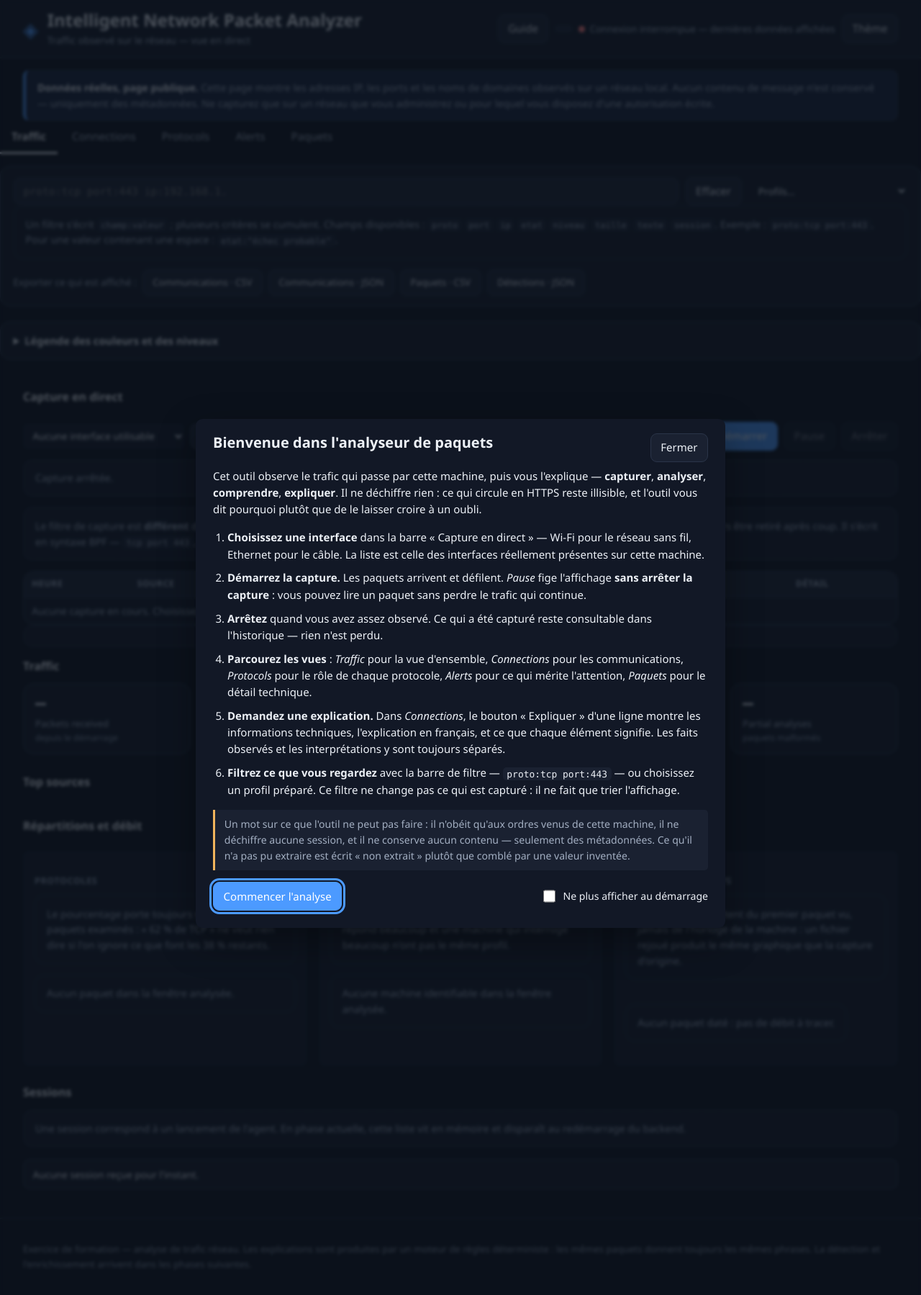
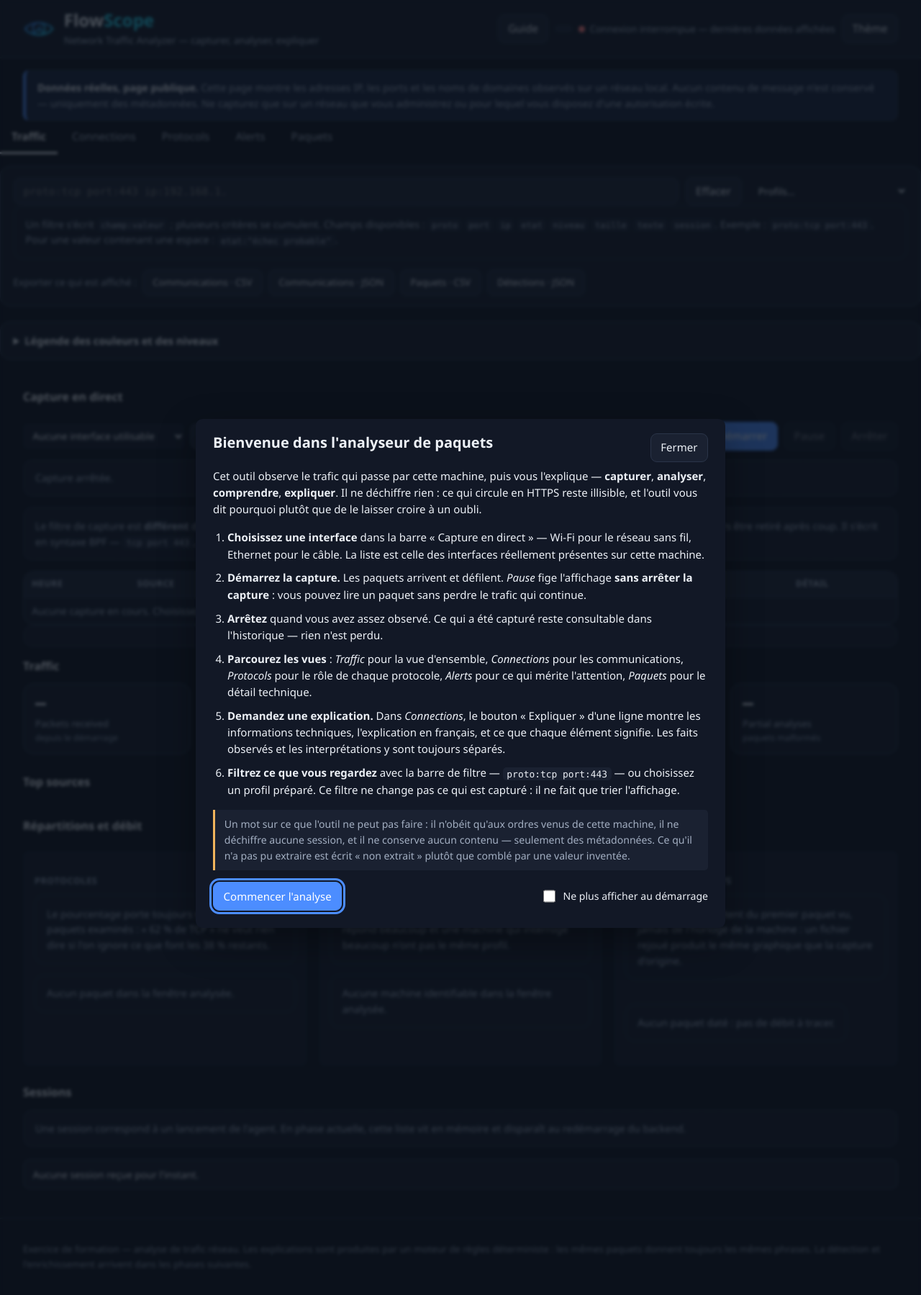
Before and after one commit to laviOGOU/network-analyzer, a FastAPI app: template web/templates/index.html in a window 1280 px wide. Shown: the top 1799 px of the page at 72% size. Run offline with FastAPI, Linux system fonts and the light colour scheme; the template is opened without the code that fills it, so the values that code supplies are empty.

Commit message:
feat(web): identite FlowScope - logo SVG, nom du site, theme bleu electrique et cyan
LE LOGO EST REPRODUIT EN SVG plutot que d'inserer l'image fournie. L'image est un bitmap avec
un fond blanc diffus : sur un theme sombre, ce fond jurerait. Un SVG suit le theme, reste net a
toute taille, pese un kilo-octet, et sert aussi de favicon.

LE THEME PASSE AU BLEU ELECTRIQUE ET AU CYAN, avec DEUX accents et non un seul, parce qu'ils
ne servent pas a la meme chose :
 - --accent porte le TEXTE et les commandes ;
 - --accent-2 souligne sans jamais ecrire.

LA MESURE A DECIDE DES VALEURS, PAS LE GOUT. Contrastes calcules selon WCAG :
 - theme sombre : #4C8DFF sur les trois surfaces (fond, surface, surface-2) -> 4,5:1 minimum,
   la ou se trouvent les boutons. La teinte reste le bleu electrique du logo ; c'est sa
   luminosite qui a ete remontee, et seulement parce que la mesure l'a demande ;
 - theme sombre : cyan #22D3EE -> 9,8:1 ;
 - theme clair : bleu #1D4ED8 -> 6,7:1, cyan #0E7490 -> 5,4:1. Le cyan lumineux du logo serait
   illisible sur fond blanc : c'est pourquoi on ne l'emploie pas pour ecrire.

LE NOM DU SITE DEVIENT FlowScope PARTOUT : titre de l'onglet, en-tete, titre de l'API. Le mot
« Scope » reprend le cyan du logo, donc l'identite se lit aussi dans le titre - et elle survit
si le SVG ne se charge pas.

LE ROUGE ET L'ORANGE SONT CONSERVES pour les niveaux d'alerte : ce sont des couleurs de SENS,
pas de decoration, et les remplacer par du cyan priverait la lecture des niveaux de leur
signification.

```diff
--- a/backend/main.py
+++ b/backend/main.py
@@ -52,7 +52,7 @@ DOSSIER_WEB = RACINE_DEPOT / "web"
 gabarits = Jinja2Templates(directory=str(DOSSIER_WEB / "templates"))
 
 application = FastAPI(
-    title="Intelligent Network Packet Analyzer",
+    title="FlowScope — Network Traffic Analyzer",
     description=(
         "Reçoit les paquets analysés par l'agent local, les conserve et les présente.\n\n"
         "L'écriture (`/api/v1/ingest`) exige un jeton d'agent ; la lecture est publique."
--- a/web/static/dashboard.css
+++ b/web/static/dashboard.css
@@ -133,6 +133,12 @@
    Des barres plutôt qu'une bibliothèque de graphiques : la même information, lisible par
    un lecteur d'écran (le chiffre est écrit à côté), et pas une dépendance de plus à
    charger et à maintenir. */
+/* Le logo de l'en-tête. Le mot « Scope » reprend le cyan du logo : l'identité se lit dans
+   le titre, pas seulement dans l'image — et elle survit si le SVG ne se charge pas. */
+.entete__logo { width: 44px; height: 44px; flex: 0 0 auto; }
+
+.entete__nom-suite { color: var(--accent-2); }
+
 /* ------------------------------------------------- accueil et guide d'utilisation
    Un voile plein écran doit rester lisible sur un écran de téléphone comme sur un grand
    moniteur : la boîte défile en interne plutôt que de dépasser la fenêtre. Un guide qu'on ne
@@ -822,7 +828,12 @@ body.guide-ouvert { overflow: hidden; }
   --texte-doux:  #A3AFC2;
   --texte-faible:#8B98AC;
 
-  --accent:      #4C9AFF;
+  /* Bleu électrique et cyan, les couleurs du logo. Deux accents et non un seul, parce
+     qu'ils ne servent pas à la même chose : le bleu porte le texte et les commandes (6,9:1
+     sur ce fond), le cyan souligne sans être lu comme du texte (11:1). Le cyan sur fond clair
+     serait illisible : c'est pour ça qu'il n'est pas employé pour écrire. */
+  --accent:      #4C8DFF;
+  --accent-2:    #22D3EE;
   --accent-doux: #16213A;
   --succes:      #4ADE80;
   --attention:   #F0B45C;
@@ -851,6 +862,7 @@ body.guide-ouvert { overflow: hidden; }
   --attention:   #B45309;
   --danger:      #C1121F;
   --ombre:       0 1px 2px rgba(16,24,40,.06), 0 8px 24px rgba(16,24,40,.08);
+  --accent-2:    #0E7490;
 }
 
 @media (prefers-color-scheme: light) {
--- a/web/templates/index.html
+++ b/web/templates/index.html
@@ -21,7 +21,8 @@
 <head>
   <meta charset="utf-8">
   <meta name="viewport" content="width=device-width, initial-scale=1">
-  <title>Intelligent Network Packet Analyzer — Traffic</title>
+  <title>FlowScope — Analyseur de trafic réseau</title>
+  <link rel="icon" type="image/svg+xml" href="/static/logo.svg">
   <link rel="stylesheet" href="{{ url_for('static', path='/dashboard.css') }}">
 </head>
 <body>
@@ -29,10 +30,10 @@
 
 <header class="entete">
   <div class="entete__titre">
-    <span class="entete__marque" aria-hidden="true">◈</span>
+    <img class="entete__logo" src="/static/logo.svg" alt="" width="44" height="44">
     <div>
-      <h1>Intelligent Network Packet Analyzer</h1>
-      <p class="entete__sous-titre">Traffic observé sur le réseau — vue en direct</p>
+      <h1>Flow<span class="entete__nom-suite">Scope</span></h1>
+      <p class="entete__sous-titre">Network Traffic Analyzer — capturer, analyser, expliquer</p>
     </div>
   </div>
   <div class="entete__actions">
```
Also changed, not shown: web/static/logo.svg (added).
